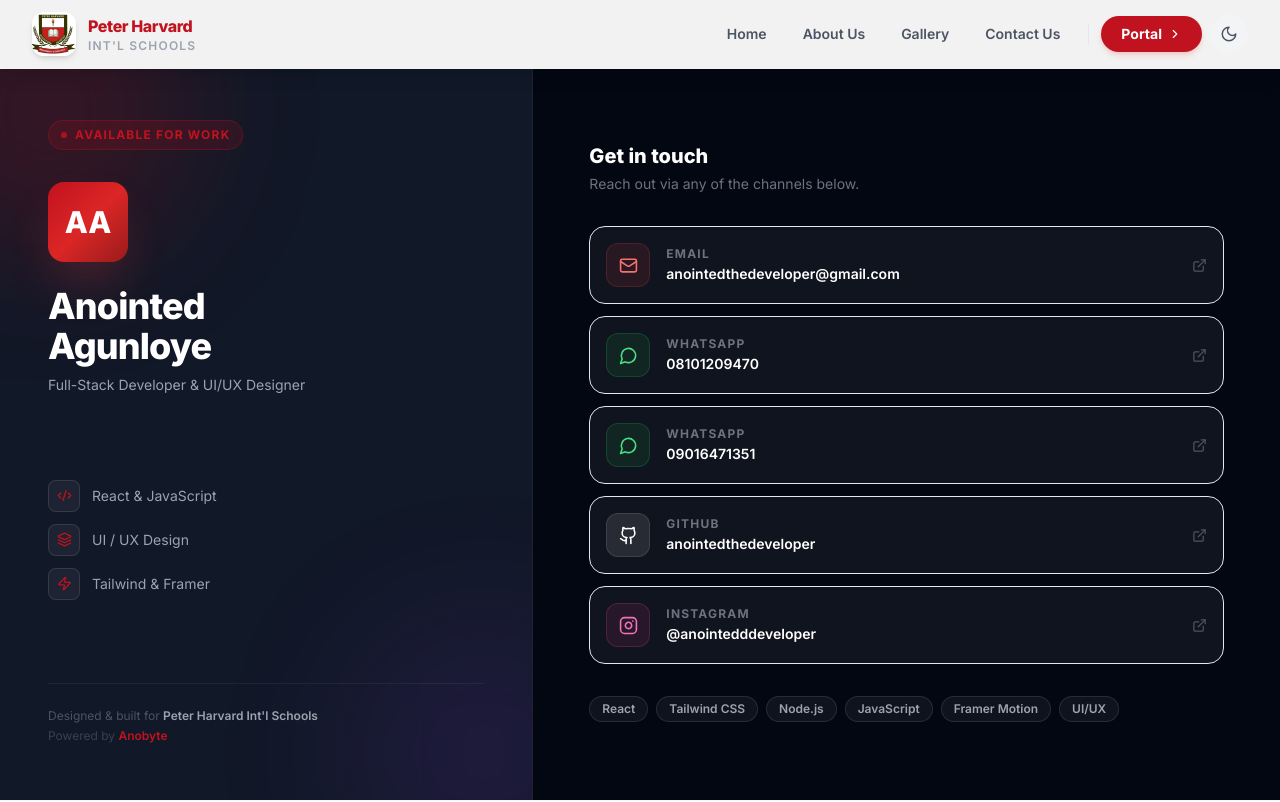
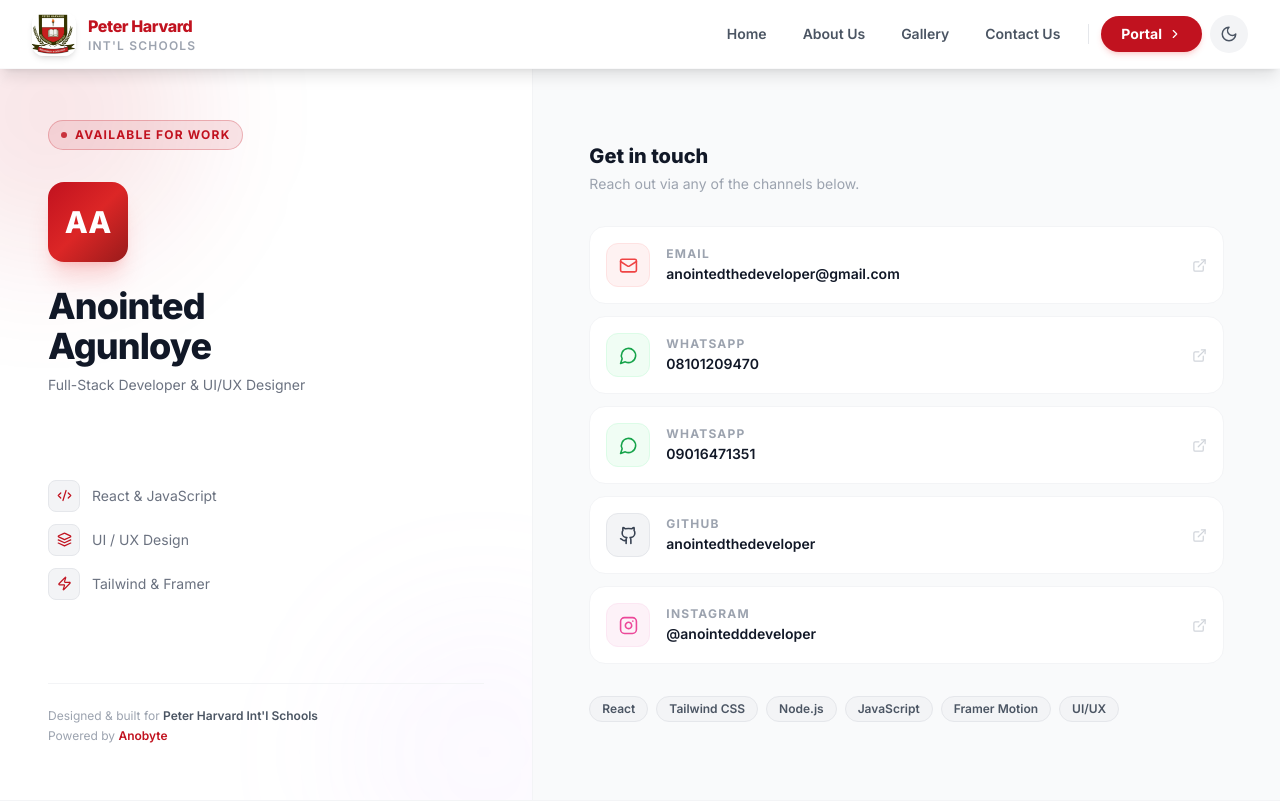
Before and after one commit to anointedthedeveloper/Peter-Harvard-International-Schools, a React (Vite) app: page /developer in a window 1280 px wide. Shown: the top 802 px of the page. Built offline with nearby package versions, Linux system fonts and the light colour scheme.

Commit message:
fix: developer page fully theme-aware, clean light mode colors

```diff
--- a/src/pages/Developer.jsx
+++ b/src/pages/Developer.jsx
@@ -1,5 +1,5 @@
 import { motion } from 'framer-motion';
-import { Mail, Phone, Github, Instagram, MessageCircle, ExternalLink, Code2, Layers, Zap } from 'lucide-react';
+import { Mail, Github, Instagram, MessageCircle, ExternalLink, Code2, Layers, Zap } from 'lucide-react';
 
 const contacts = [
   {
@@ -7,35 +7,40 @@
     label: 'Email',
     value: 'anointedthedeveloper@gmail.com',
     href: 'mailto:anointedthedeveloper@gmail.com',
-    bg: 'bg-red-500/10 text-red-400 border-red-500/20',
+    light: 'bg-red-50 text-red-500 border-red-100',
+    dark: 'dark:bg-red-500/10 dark:text-red-400 dark:border-red-500/20',
   },
   {
     icon: MessageCircle,
     label: 'WhatsApp',
     value: '08101209470',
     href: 'https://wa.me/2348101209470',
-    bg: 'bg-green-500/10 text-green-400 border-green-500/20',
+    light: 'bg-green-50 text-green-600 border-green-100',
+    dark: 'dark:bg-green-500/10 dark:text-green-400 dark:border-green-500/20',
   },
   {
     icon: MessageCircle,
     label: 'WhatsApp',
     value: '09016471351',
     href: 'https://wa.me/2349016471351',
-    bg: 'bg-green-500/10 text-green-400 border-green-500/20',
+    light: 'bg-green-50 text-green-600 border-green-100',
+    dark: 'dark:bg-green-500/10 dark:text-green-400 dark:border-green-500/20',
   },
   {
     icon: Github,
     label: 'GitHub',
     value: 'anointedthedeveloper',
     href: 'https://github.com/anointedthedeveloper',
-    bg: 'bg-white/10 text-white border-white/10',
+    light: 'bg-gray-100 text-gray-700 border-gray-200',
+    dark: 'dark:bg-white/10 dark:text-white dark:border-white/10',
   },
   {
     icon: Instagram,
     label: 'Instagram',
     value: '@anointedddeveloper',
     href: 'https://instagram.com/anointedddeveloper',
-    bg: 'bg-pink-500/10 text-pink-400 border-pink-500/20',
+    light: 'bg-pink-50 text-pink-500 border-pink-100',
+    dark: 'dark:bg-pink-500/10 dark:text-pink-400 dark:border-pink-500/20',
   },
 ];
 
@@ -46,13 +51,14 @@
 ];
 
 const Developer = () => (
-  <div className="h-screen pt-16 flex flex-col lg:flex-row overflow-hidden bg-gray-950">
+  <div className="h-screen pt-16 flex flex-col lg:flex-row overflow-hidden bg-gray-50 dark:bg-gray-950 transition-colors duration-300">
 
     {/* ── Left panel ── */}
-    <div className="relative lg:w-5/12 flex flex-col justify-between px-8 py-10 lg:px-12 lg:py-14 bg-gray-900 border-b lg:border-b-0 lg:border-r border-white/5 overflow-hidden">
-      {/* Background glow */}
-      <div className="absolute -top-24 -left-24 w-72 h-72 bg-secondary/20 rounded-full blur-3xl pointer-events-none" />
-      <div className="absolute -bottom-24 -right-24 w-72 h-72 bg-purple-600/10 rounded-full blur-3xl pointer-events-none" />
+    <div className="relative lg:w-5/12 flex flex-col justify-between px-8 py-10 lg:px-12 lg:py-14 bg-white dark:bg-gray-900 border-b lg:border-b-0 lg:border-r border-gray-100 dark:border-white/5 overflow-hidden transition-colors duration-300">
+
+      {/* Glow blobs */}
+      <div className="absolute -top-24 -left-24 w-72 h-72 bg-secondary/10 dark:bg-secondary/20 rounded-full blur-3xl pointer-events-none" />
+      <div className="absolute -bottom-24 -right-24 w-72 h-72 bg-purple-400/5 dark:bg-purple-600/10 rounded-full blur-3xl pointer-events-none" />
 
       <div className="relative z-10">
         {/* Badge */}
@@ -60,7 +66,7 @@
           initial={{ opacity: 0, y: -12 }}
           animate={{ opacity: 1, y: 0 }}
           transition={{ duration: 0.4 }}
-          className="inline-flex items-center gap-2 bg-secondary/15 border border-secondary/30 text-secondary text-xs font-bold uppercase tracking-widest px-3 py-1.5 rounded-full mb-8"
+          className="inline-flex items-center gap-2 bg-secondary/10 border border-secondary/25 text-secondary text-xs font-bold uppercase tracking-widest px-3 py-1.5 rounded-full mb-8"
         >
           <span className="w-1.5 h-1.5 rounded-full bg-secondary animate-pulse" />
           Available for work
@@ -71,7 +77,7 @@
           initial={{ opacity: 0, scale: 0.8 }}
           animate={{ opacity: 1, scale: 1 }}
           transition={{ duration: 0.45, delay: 0.05 }}
-          className="w-20 h-20 rounded-2xl bg-gradient-to-br from-secondary via-red-600 to-red-800 flex items-center justify-center text-white text-3xl font-extrabold shadow-2xl shadow-red-500/30 mb-6"
+          className="w-20 h-20 rounded-2xl bg-gradient-to-br from-secondary via-red-600 to-red-800 flex items-center justify-center text-white text-3xl font-extrabold shadow-xl shadow-red-500/20 mb-6"
         >
           AA
         </motion.div>
@@ -82,10 +88,10 @@
           animate={{ opacity: 1, y: 0 }}
           transition={{ duration: 0.45, delay: 0.1 }}
         >
-          <h1 className="text-3xl lg:text-4xl font-extrabold text-white tracking-tight leading-tight">
+          <h1 className="text-3xl lg:text-4xl font-extrabold text-gray-900 dark:text-white tracking-tight leading-tight">
             Anointed<br />Agunloye
           </h1>
-          <p className="text-gray-400 text-sm mt-2 leading-relaxed">
+          <p className="text-gray-500 dark:text-gray-400 text-sm mt-2 leading-relaxed">
             Full-Stack Developer &amp; UI/UX Designer
           </p>
         </motion.div>
@@ -99,8 +105,8 @@
         className="relative z-10 space-y-3 my-6 lg:my-0"
       >
         {skills.map(({ icon: Icon, label }) => (
-          <div key={label} className="flex items-center gap-3 text-sm text-gray-400">
-            <div className="w-8 h-8 rounded-lg bg-white/5 border border-white/10 flex items-center justify-center flex-shrink-0">
+          <div key={label} className="flex items-center gap-3 text-sm text-gray-500 dark:text-gray-400">
+            <div className="w-8 h-8 rounded-lg bg-gray-100 dark:bg-white/5 border border-gray-200 dark:border-white/10 flex items-center justify-center flex-shrink-0">
               <Icon size={15} className="text-secondary" />
             </div>
             {label}
@@ -108,18 +114,18 @@
         ))}
       </motion.div>
 
-      {/* Built for note */}
+      {/* Footer note */}
       <motion.div
         initial={{ opacity: 0 }}
         animate={{ opacity: 1 }}
         transition={{ delay: 0.5 }}
-        className="relative z-10 pt-6 border-t border-white/5"
+        className="relative z-10 pt-6 border-t border-gray-100 dark:border-white/5"
       >
-        <p className="text-xs text-gray-600">
+        <p className="text-xs text-gray-400 dark:text-gray-600">
           Designed &amp; built for{' '}
-          <span className="text-gray-400 font-semibold">Peter Harvard Int'l Schools</span>
+          <span className="text-gray-600 dark:text-gray-400 font-semibold">Peter Harvard Int'l Schools</span>
         </p>
-        <p className="text-xs text-gray-700 mt-1">
+        <p className="text-xs text-gray-400 dark:text-gray-700 mt-1">
           Powered by{' '}
           <a href="https://anobyte.online" target="_blank" rel="noopener noreferrer" className="text-secondary hover:underline font-semibold">
             Anobyte
@@ -130,14 +136,15 @@
 
     {/* ── Right panel ── */}
     <div className="lg:w-7/12 flex flex-col justify-center px-8 py-10 lg:px-14 lg:py-14 overflow-y-auto">
+
       <motion.div
         initial={{ opacity: 0, y: 12 }}
         animate={{ opacity: 1, y: 0 }}
         transition={{ duration: 0.4 }}
         className="mb-8"
       >
-        <h2 className="text-xl font-extrabold text-white mb-1">Get in touch</h2>
-        <p className="text-gray-500 text-sm">Reach out via any of the channels below.</p>
+        <h2 className="text-xl font-extrabold text-gray-900 dark:text-white mb-1">Get in touch</h2>
+        <p className="text-gray-400 dark:text-gray-500 text-sm">Reach out via any of the channels below.</p>
       </motion.div>
 
       <div className="space-y-3">
@@ -151,16 +158,16 @@
             animate={{ opacity: 1, x: 0 }}
             transition={{ delay: i * 0.07, duration: 0.35, ease: 'easeOut' }}
             whileHover={{ x: 5, transition: { type: 'spring', stiffness: 400, damping: 22 } }}
-            className="flex items-center gap-4 p-4 rounded-2xl bg-white/5 border border-white/8 hover:bg-white/8 hover:border-secondary/30 transition-all group"
+            className="flex items-center gap-4 p-4 rounded-2xl bg-white dark:bg-white/5 border border-gray-100 dark:border-white/8 hover:border-secondary/40 hover:shadow-md dark:hover:bg-white/8 transition-all group"
           >
-            <div className={`w-11 h-11 rounded-xl flex items-center justify-center flex-shrink-0 border ${c.bg}`}>
+            <div className={`w-11 h-11 rounded-xl flex items-center justify-center flex-shrink-0 border ${c.light} ${c.dark}`}>
               <c.icon size={19} />
             </div>
             <div className="flex-1 min-w-0">
-              <p className="text-xs font-bold text-gray-500 uppercase tracking-widest mb-0.5">{c.label}</p>
-              <p className="text-white font-semibold text-sm truncate">{c.value}</p>
+              <p className="text-xs font-bold text-gray-400 dark:text-gray-500 uppercase tracking-widest mb-0.5">{c.label}</p>
+              <p className="text-gray-900 dark:text-white font-semibold text-sm truncate">{c.value}</p>
             </div>
-            <ExternalLink size={15} className="text-gray-600 group-hover:text-secondary transition-colors flex-shrink-0" />
+            <ExternalLink size={15} className="text-gray-300 dark:text-gray-600 group-hover:text-secondary transition-colors flex-shrink-0" />
           </motion.a>
         ))}
       </div>
@@ -173,7 +180,7 @@
         className="flex flex-wrap gap-2 mt-8"
       >
         {['React', 'Tailwind CSS', 'Node.js', 'JavaScript', 'Framer Motion', 'UI/UX'].map(s => (
-          <span key={s} className="px-3 py-1 bg-white/5 border border-white/10 rounded-full text-xs font-semibold text-gray-400">
+          <span key={s} className="px-3 py-1 bg-gray-100 dark:bg-white/5 border border-gray-200 dark:border-white/10 rounded-full text-xs font-semibold text-gray-600 dark:text-gray-400">
             {s}
           </span>
         ))}
```
